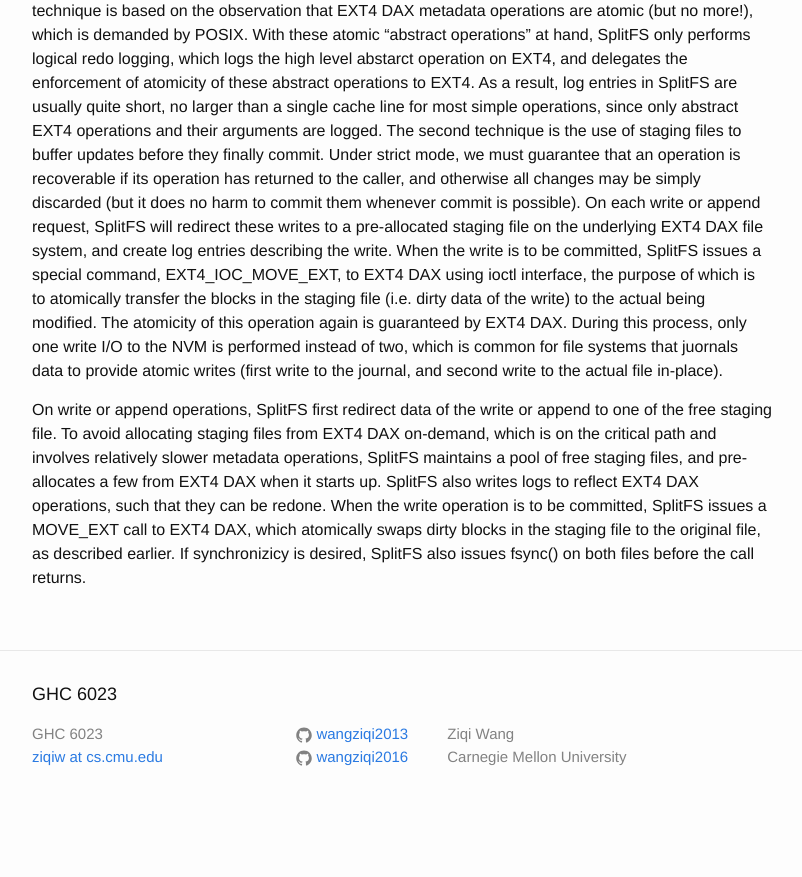
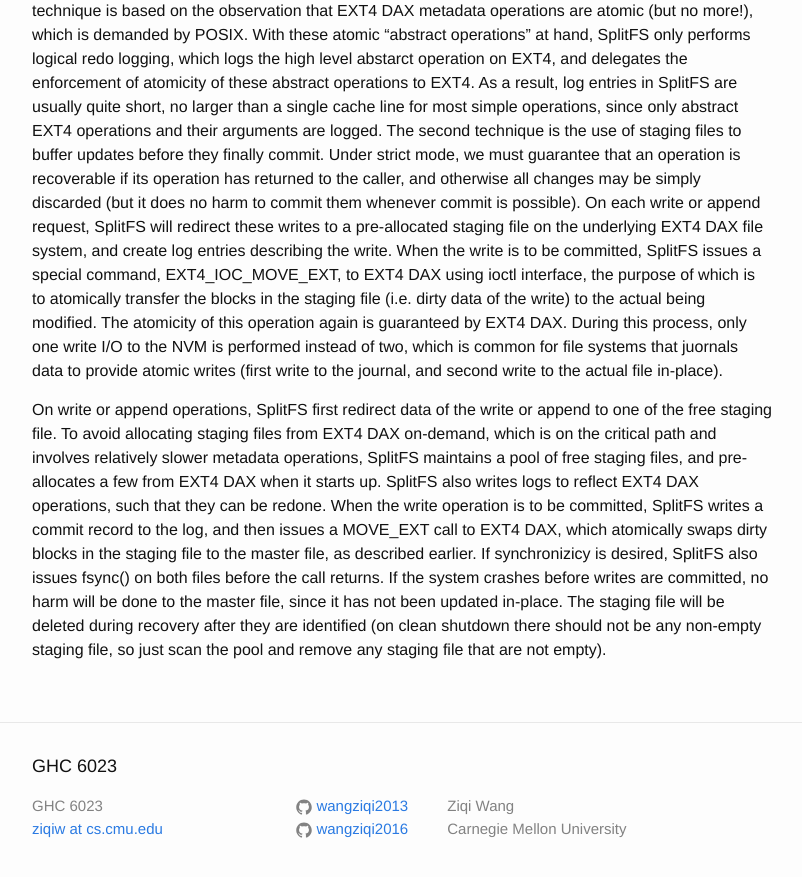
Before and after one commit to wangziqi2013/wangziqi2013.github.io, a Jekyll site: the page built from _posts/2019-11-20-splitfs.markdown, in a window 1280 px wide and 900 px high, scrolled down 2179 px. Shown: the top 877 px of the window, without its empty margins (238-1040 px from the left). Built offline with Jekyll 4.4.1, drawn with Linux system fonts in a browser that asks for light colours; before the commit the page ends 3007 px from its top, so only the background shows below that.

Commit message:
Adding GC

```diff
--- a/_posts/2019-11-20-splitfs.markdown
+++ b/_posts/2019-11-20-splitfs.markdown
@@ -99,6 +99,9 @@ On write or append operations, SplitFS first redirect data of the write or appen
 avoid allocating staging files from EXT4 DAX on-demand, which is on the critical path and involves relatively slower
 metadata operations, SplitFS maintains a pool of free staging files, and pre-allocates a few from EXT4 DAX when it
 starts up. SplitFS also writes logs to reflect EXT4 DAX operations, such that they can be redone. When the write
-operation is to be committed, SplitFS issues a MOVE\_EXT call to EXT4 DAX, which atomically swaps dirty blocks in the
-staging file to the original file, as described earlier. If synchronizicy is desired, SplitFS also issues fsync() on
-both files before the call returns.
+operation is to be committed, SplitFS writes a commit record to the log, and then issues a MOVE\_EXT call to EXT4 DAX,
+which atomically swaps dirty blocks in the staging file to the master file, as described earlier. If synchronizicy is
+desired, SplitFS also issues fsync() on both files before the call returns. If the system crashes before writes are
+committed, no harm will be done to the master file, since it has not been updated in-place. The staging file will be
+deleted during recovery after they are identified (on clean shutdown there should not be any non-empty staging file,
+so just scan the pool and remove any staging file that are not empty).
```
